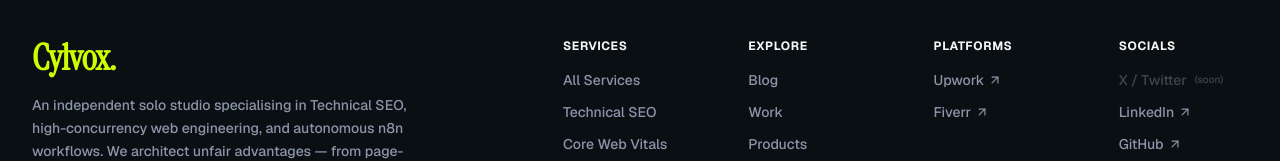
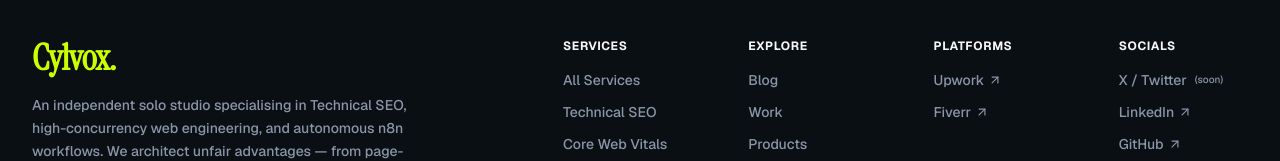
Before and after one commit to Supun-Sanjana/Cylvox, a Next.js app: page /services/web-development in a window 1280 px wide. Shown: the part 1789-1950 px from the top of the page. Built offline with nearby package versions, Linux system fonts and the light colour scheme; no server answers.

Commit message:
feat: add experimental inline CSS support and update Footer component styles

```diff
--- a/components/Footer.tsx
+++ b/components/Footer.tsx
@@ -77,8 +77,8 @@ export default function Footer() {
             <h4 className="font-bold text-foreground mb-4 text-xs uppercase tracking-wider">Socials</h4>
             <ul className="flex flex-col gap-3 text-sm font-medium text-muted-foreground">
               <li>
-                <span className="text-muted-foreground/40 inline-flex items-center gap-1 cursor-default">
-                  X / Twitter <span className="text-[10px] text-muted-foreground/40 ml-1">(soon)</span>
+                <span className="text-muted-foreground inline-flex items-center gap-1 cursor-default">
+                  X / Twitter <span className="text-[10px] text-muted-foreground ml-1">(soon)</span>
                 </span>
               </li>
               <li>
--- a/next.config.ts
+++ b/next.config.ts
@@ -4,6 +4,14 @@ const nextConfig: NextConfig = {
   images: {
     qualities: [75, 100],
     formats: ['image/avif', 'image/webp'],
+  },
+  experimental: {
+    // Inlines CSS into <head> as <style> tags instead of separate <link>
+    // stylesheets. Best fit for atomic CSS (Tailwind) + mostly first-time
+    // visitor traffic (search/AI referrals) — eliminates the CSS
+    // request waterfall that was blocking LCP/Speed Index. Experimental
+    // per Next.js docs — worth a visual smoke test after deploy.
+    inlineCss: true,
   },
   async redirects() {
     return [
--- a/package.json
+++ b/package.json
@@ -2,6 +2,12 @@
   "name": "cylvox",
   "version": "0.1.0",
   "private": true,
+  "browserslist": [
+    "chrome >= 91",
+    "edge >= 91",
+    "firefox >= 90",
+    "safari >= 15"
+  ],
   "scripts": {
     "dev": "next dev",
     "build": "next build",
```
